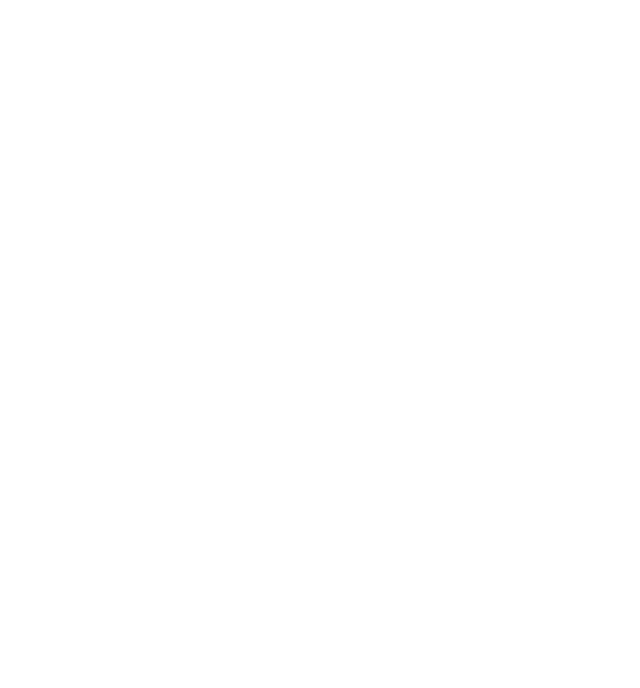
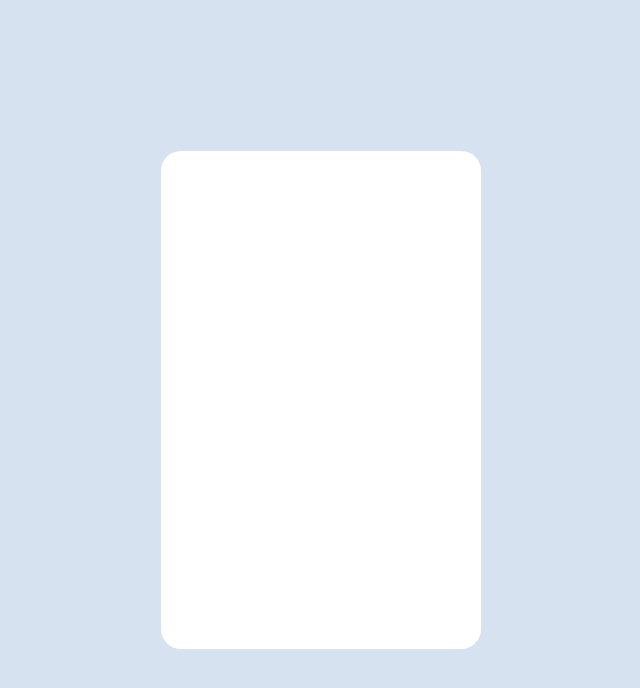
Before and after one commit to ArtemGolovko/qr-code-component, a plain HTML site: page index.html in a window 1280 px wide. Shown: the whole page, without its empty margins (319-959 px from the left). Drawn offline with Linux system fonts and the light colour scheme.

Commit message:
Added a card element and centered it

```diff
--- a/index.html
+++ b/index.html
@@ -11,7 +11,9 @@
   <link rel="stylesheet" href="./styles/main.css">
 </head>
 <body>
+  <main class="card">
 
+  </main>
 
 </body>
 </html>
--- a/styles/main.css
+++ b/styles/main.css
@@ -18,4 +18,16 @@
 body {
     font-size: 15px;
     font-family: Outfit;
+    background-color: var(--slate-300);
+    min-height: 100vh;
+    display: flex;
+    justify-content: center;
+    align-items: center;
 }
+
+.card {
+    width: 21.333em;
+    height: 33.266em;
+    background-color: var(--white);
+    border-radius: 20px;
+}
```
